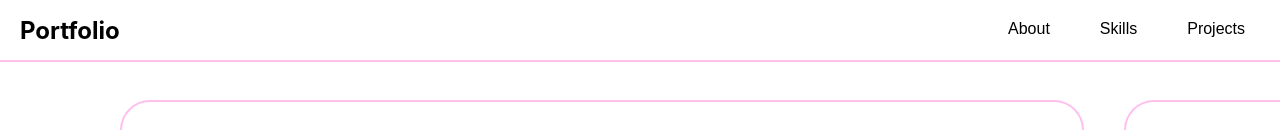
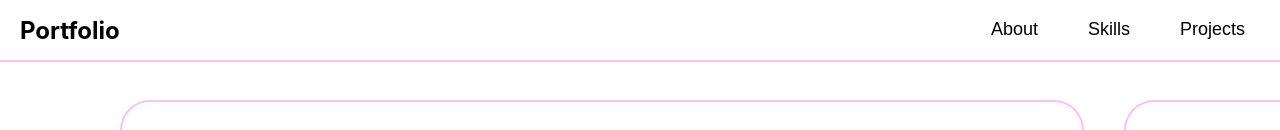
Before and after one commit to NekoChan9382/portfolio, a React (Create React App) app: page / in a window 1280 px wide. Shown: the top 130 px of the page. Built offline with nearby package versions, Linux system fonts and the light colour scheme.

Commit message:
feat: modify header style

```diff
--- a/src/App.css
+++ b/src/App.css
@@ -46,3 +46,7 @@ section:nth-child(n + 2) {
   overflow-x: auto;
   overflow-y: hidden;
 }
+
+a {
+  text-decoration: none;
+}
--- a/src/components/Header.css
+++ b/src/components/Header.css
@@ -45,14 +45,11 @@
   align-items: center;
 }
 
-.nav-links a {
-  text-decoration: none;
-}
-
 .nav-button {
   background: none;
   border: none;
-  font-size: 16px;
+  font-size: 18px;
+  font-weight: 500;
   cursor: pointer;
   padding: 10px 15px;
   height: 100%;
--- a/src/components/Header.tsx
+++ b/src/components/Header.tsx
@@ -17,9 +17,15 @@ const Header: React.FC = () => {
     <header className="header">
       <div className="header-container">
         <nav className="nav">
-          <div className="nav-icon">
-            <span>Portfolio</span>
-          </div>
+          <Link to="/">
+            <motion.div
+              className="nav-icon"
+              initial={{ scale: 1, color: "black" }}
+              whileHover={{ scale: 1.1, color: "var(--hover-color)" }}
+            >
+              <span>Portfolio</span>
+            </motion.div>
+          </Link>
           <ul className="nav-links">{navs}</ul>
         </nav>
       </div>
@@ -31,11 +37,6 @@ const NavButton: React.FC<{ content: NavButtonContent }> = ({ content }) => {
   const { label, link } = content;
   const [isHovered, setIsHovered] = useState(false);
 
-  // CSS変数を取得
-  const hoverColor = getComputedStyle(document.documentElement)
-    .getPropertyValue("--hover-color")
-    .trim();
-
   return (
     <li>
       <Link to={link}>
@@ -46,7 +47,7 @@ const NavButton: React.FC<{ content: NavButtonContent }> = ({ content }) => {
           transition={{ duration: 0.2 }}
         >
           <motion.span
-            animate={{ color: isHovered ? hoverColor : "#000000" }}
+            animate={{ color: isHovered ? "var(--hover-color)" : "#000000" }}
             transition={{ duration: 0.3 }}
           >
             {label}
```
